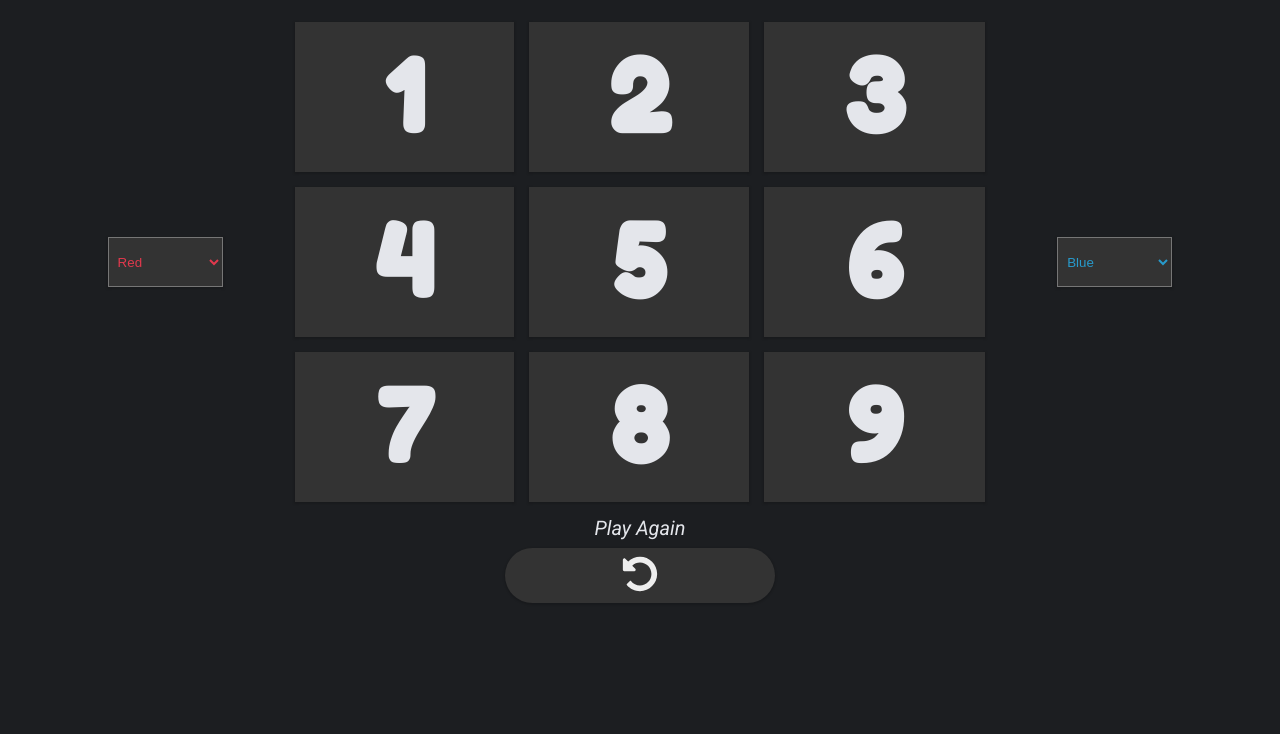
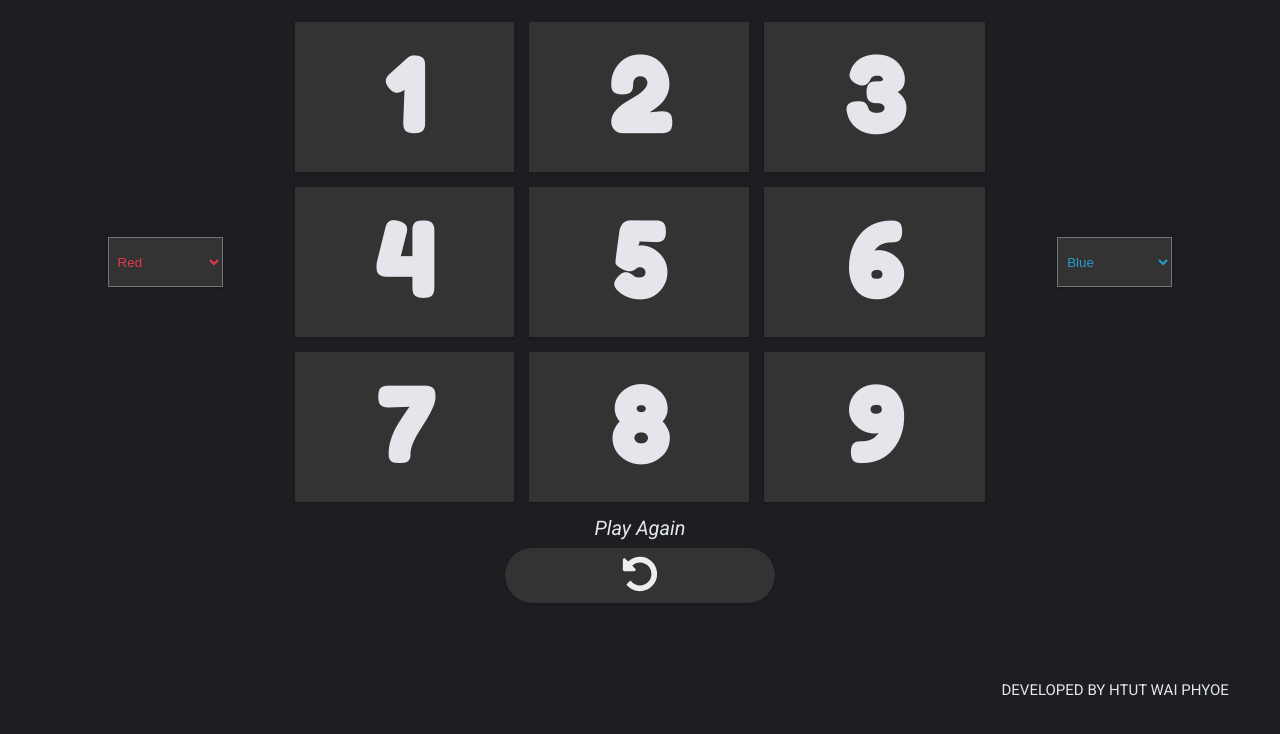
Before and after one commit to htutwaiphyoe/mastering-go, a website: page index.html in a window 1280 px wide. Shown: the part 66-800 px from the top of the page. Drawn offline with Linux system fonts and the light colour scheme.

Commit message:
Final Release 2

```diff
--- a/index.html
+++ b/index.html
@@ -64,6 +64,7 @@
                 <use href="./assets/img/symbol-defs.svg#icon-toggle-on"></use>
             </svg>
         </div>
+        <div class="footer">DEVELOPED BY HTUT WAI PHYOE</div>
         <script src="./js/script.js"></script>
     </body>
 </html>
--- /dev/null
+++ b/sass/layouts/_footer.scss
@@ -0,0 +1,7 @@
+.footer {
+    position: absolute;
+    bottom: 4%;
+    right: 4%;
+    color: inherit;
+    font-size: 1.5rem;
+}
--- a/sass/main.scss
+++ b/sass/main.scss
@@ -3,5 +3,6 @@
 
 @import "./layouts/header";
 @import "./layouts/restart";
+@import "./layouts/footer";
 @import "./components/box";
 @import "./components/theme";
```
Also changed, not shown: css/style.css, 1 other file.
